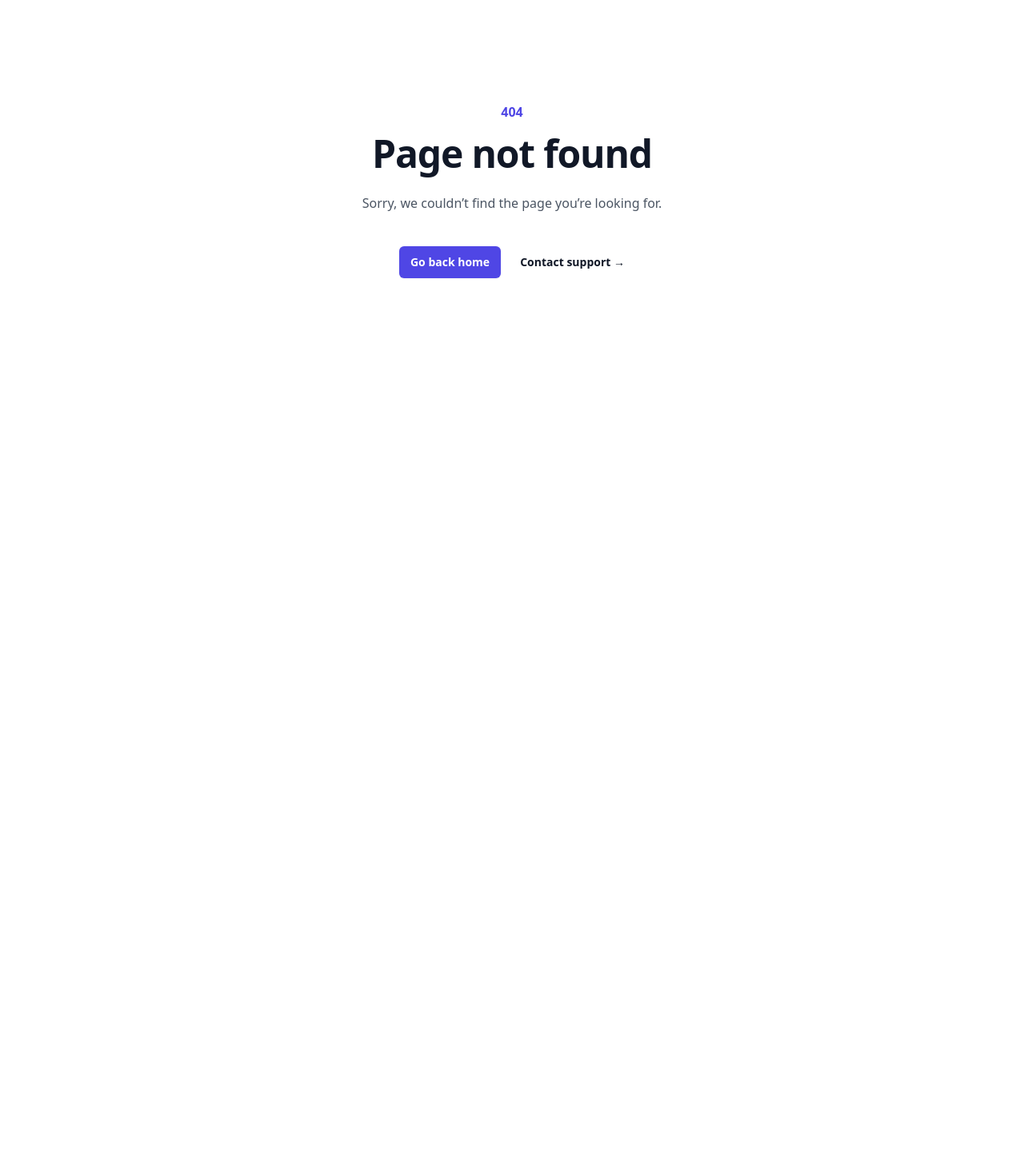
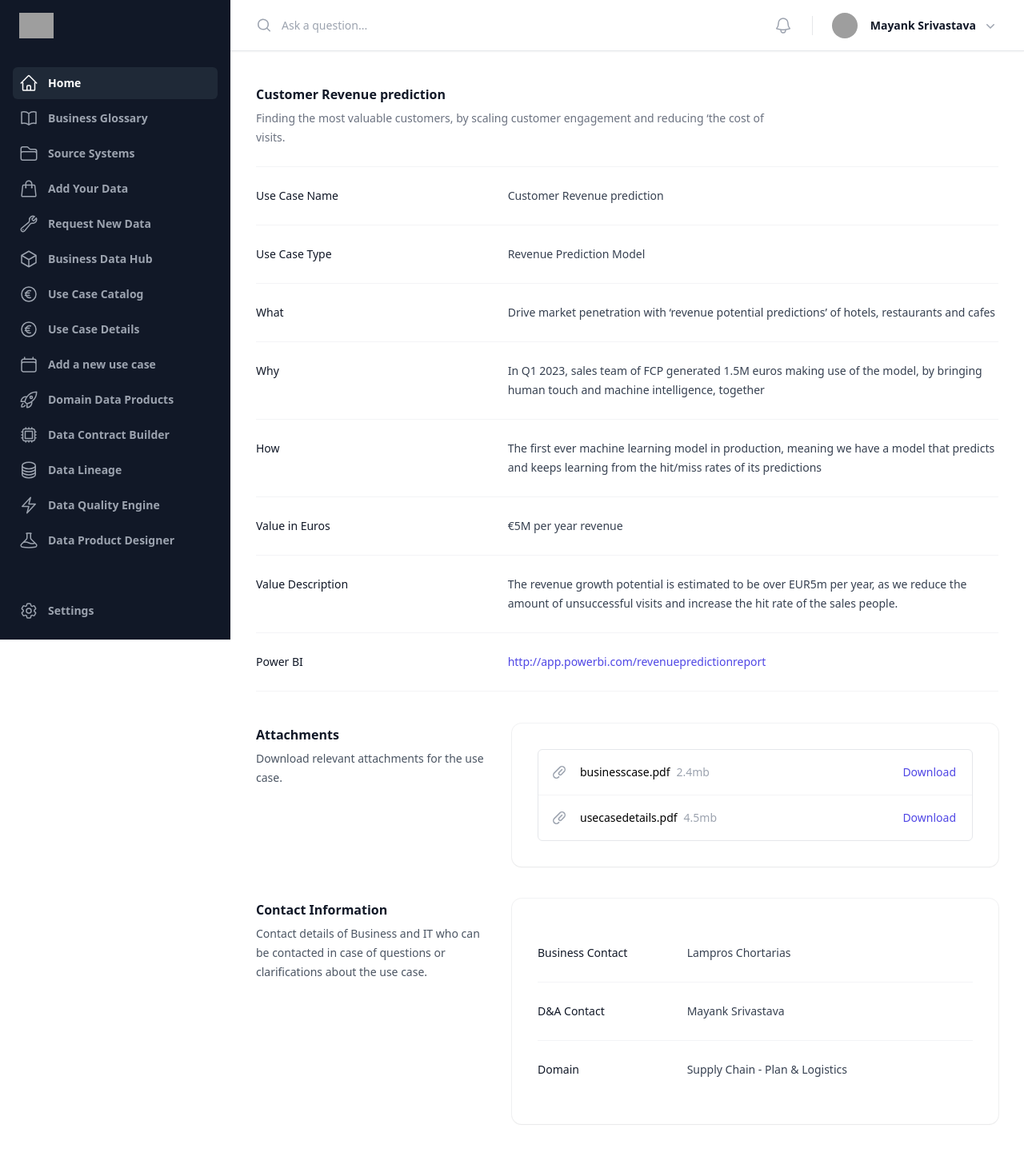
Before and after one commit to sourabhgrover/project-columbus-fe, a React (Vite) app: page /use-case-details in a window 1280 px wide. Before the commit this address led to /404. Shown: the whole page at 80% size. Before the commit the page ends 800 px from the top, so only its background shows below. Built offline with nearby package versions, Linux system fonts and the light colour scheme; grey boxes are pictures that could not be loaded.

Commit message:
Added Use Case Details page

```diff
--- a/src/layouts/dashboard/index.jsx
+++ b/src/layouts/dashboard/index.jsx
@@ -72,6 +72,12 @@ const navigation = [
   {
     name: "Use Case Catalog",
     href: "/use-case-catalog",
+    icon: CurrencyEuroIcon,
+    current: false,
+  },
+  {
+    name: "Use Case Details",
+    href: "/use-case-details",
     icon: CurrencyEuroIcon,
     current: false,
   },
--- /dev/null
+++ b/src/pages/useCaseDetails.jsx
@@ -0,0 +1,198 @@
+import { PaperClipIcon } from "@heroicons/react/20/solid";
+
+export default function useCaseDetails() {
+  return (
+    <div>
+      <div className="px-4 sm:px-0">
+        <h3 className="text-base font-semibold leading-7 text-gray-900">
+          Customer Revenue prediction
+        </h3>
+        <p className="mt-1 max-w-2xl text-sm leading-6 text-gray-500">
+          Finding the most valuable customers, by scaling customer engagement
+          and reducing ‘the cost of visits.
+        </p>
+      </div>
+      <div className="mt-6 border-t border-gray-100">
+        <dl className="divide-y divide-gray-100">
+          <div className="px-4 py-6 sm:grid sm:grid-cols-3 sm:gap-4 sm:px-0">
+            <dt className="text-sm font-medium leading-6 text-gray-900">
+              Use Case Name
+            </dt>
+            <dd className="mt-1 text-sm leading-6 text-gray-700 sm:col-span-2 sm:mt-0">
+              Customer Revenue prediction
+            </dd>
+          </div>
+          <div className="px-4 py-6 sm:grid sm:grid-cols-3 sm:gap-4 sm:px-0">
+            <dt className="text-sm font-medium leading-6 text-gray-900">
+              Use Case Type
+            </dt>
+            <dd className="mt-1 text-sm leading-6 text-gray-700 sm:col-span-2 sm:mt-0">
+              Revenue Prediction Model
+            </dd>
+          </div>
+          <div className="px-4 py-6 sm:grid sm:grid-cols-3 sm:gap-4 sm:px-0">
+            <dt className="text-sm font-medium leading-6 text-gray-900">
+              What
+            </dt>
+            <dd className="mt-1 text-sm leading-6 text-gray-700 sm:col-span-2 sm:mt-0">
+              Drive market penetration with ‘revenue potential predictions’ of
+              hotels, restaurants and cafes
+            </dd>
+          </div>
+          <div className="px-4 py-6 sm:grid sm:grid-cols-3 sm:gap-4 sm:px-0">
+            <dt className="text-sm font-medium leading-6 text-gray-900">Why</dt>
+            <dd className="mt-1 text-sm leading-6 text-gray-700 sm:col-span-2 sm:mt-0">
+              In Q1 2023, sales team of FCP generated 1.5M euros making use of
+              the model, by bringing human touch and machine intelligence,
+              together
+            </dd>
+          </div>
+          <div className="px-4 py-6 sm:grid sm:grid-cols-3 sm:gap-4 sm:px-0">
+            <dt className="text-sm font-medium leading-6 text-gray-900">How</dt>
+            <dd className="mt-1 text-sm leading-6 text-gray-700 sm:col-span-2 sm:mt-0">
+              The first ever machine learning model in production, meaning we
+              have a model that predicts and keeps learning from the hit/miss
+              rates of its predictions
+            </dd>
+          </div>
+          <div className="px-4 py-6 sm:grid sm:grid-cols-3 sm:gap-4 sm:px-0">
+            <dt className="text-sm font-medium leading-6 text-gray-900">
+              Value in Euros
+            </dt>
+            <dd className="mt-1 text-sm leading-6 text-gray-700 sm:col-span-2 sm:mt-0">
+              €5M per year revenue
+            </dd>
+          </div>
+          <div className="px-4 py-6 sm:grid sm:grid-cols-3 sm:gap-4 sm:px-0">
+            <dt className="text-sm font-medium leading-6 text-gray-900">
+              Value Description
+            </dt>
+            <dd className="mt-1 text-sm leading-6 text-gray-700 sm:col-span-2 sm:mt-0">
+              The revenue growth potential is estimated to be over EUR5m per
+              year, as we reduce the amount of unsuccessful visits and increase
+              the hit rate of the sales people.
+            </dd>
+          </div>
+
+          <div className="px-4 py-6 sm:grid sm:grid-cols-3 sm:gap-4 sm:px-0">
+            <dt className="text-sm font-medium leading-6 text-gray-900">
+              Power BI
+            </dt>
+            <dd className="mt-1 text-sm leading-6 text-gray-700 sm:col-span-2 sm:mt-0">
+              <a
+                href="http://app.powerbi.com/revenuepredictionreport"
+                className="text-indigo-600 hover:text-indigo-500"
+              >
+                http://app.powerbi.com/revenuepredictionreport
+              </a>
+            </dd>
+          </div>
+         <div className="grid grid-cols-1 gap-x-8 gap-y-8 pt-10 md:grid-cols-3">
+  <div className="px-4 sm:px-0">
+    <h2 className="text-base font-semibold leading-7 text-gray-900">
+      Attachments
+    </h2>
+    <p className="mt-1 text-sm leading-6 text-gray-600">
+      Download relevant attachments for the use case.
+    </p>
+  </div>
+  <div className="bg-white shadow-sm ring-1 ring-gray-900/5 sm:rounded-xl md:col-span-2">
+    <div className="px-4 py-6 sm:p-8">
+      <ul
+        role="list"
+        className="divide-y divide-gray-100 rounded-md border border-gray-200"
+      >
+        <li className="flex items-center justify-between py-4 pl-4 pr-5 text-sm leading-6">
+          <div className="flex w-0 flex-1 items-center">
+            <PaperClipIcon
+              aria-hidden="true"
+              className="h-5 w-5 flex-shrink-0 text-gray-400"
+            />
+            <div className="ml-4 flex min-w-0 flex-1 gap-2">
+              <span className="truncate font-medium">
+                businesscase.pdf
+              </span>
+              <span className="flex-shrink-0 text-gray-400">2.4mb</span>
+            </div>
+          </div>
+          <div className="ml-4 flex-shrink-0">
+            <a
+              href="#"
+              className="font-medium text-indigo-600 hover:text-indigo-500"
+            >
+              Download
+            </a>
+          </div>
+        </li>
+        <li className="flex items-center justify-between py-4 pl-4 pr-5 text-sm leading-6">
+          <div className="flex w-0 flex-1 items-center">
+            <PaperClipIcon
+              aria-hidden="true"
+              className="h-5 w-5 flex-shrink-0 text-gray-400"
+            />
+            <div className="ml-4 flex min-w-0 flex-1 gap-2">
+              <span className="truncate font-medium">
+                usecasedetails.pdf
+              </span>
+              <span className="flex-shrink-0 text-gray-400">4.5mb</span>
+            </div>
+          </div>
+          <div className="ml-4 flex-shrink-0">
+            <a
+              href="#"
+              className="font-medium text-indigo-600 hover:text-indigo-500"
+            >
+              Download
+            </a>
+          </div>
+        </li>
+      </ul>
+    </div>
+  </div>
+</div>
+        </dl>
+      </div>
+      <div className="grid grid-cols-1 gap-x-8 gap-y-8 pt-10 md:grid-cols-3">
+        <div className="px-4 sm:px-0">
+          <h2 className="text-base font-semibold leading-7 text-gray-900">
+            Contact Information
+          </h2>
+          <p className="mt-1 text-sm leading-6 text-gray-600">
+            Contact details of Business and IT who can be contacted in
+            case of questions or clarifications about the use case.
+          </p>
+        </div>
+        <div className="bg-white shadow-sm ring-1 ring-gray-900/5 sm:rounded-xl md:col-span-2">
+          <div className="px-4 py-6 sm:p-8">
+            <dl className="divide-y divide-gray-100">
+              <div className="px-4 py-6 sm:grid sm:grid-cols-3 sm:gap-4 sm:px-0">
+                <dt className="text-sm font-medium leading-6 text-gray-900">
+                  Business Contact
+                </dt>
+                <dd className="mt-1 text-sm leading-6 text-gray-700 sm:col-span-2 sm:mt-0">
+                  Lampros Chortarias
+                </dd>
+              </div>
+              <div className="px-4 py-6 sm:grid sm:grid-cols-3 sm:gap-4 sm:px-0">
+                <dt className="text-sm font-medium leading-6 text-gray-900">
+                  D&A Contact
+                </dt>
+                <dd className="mt-1 text-sm leading-6 text-gray-700 sm:col-span-2 sm:mt-0">
+                  Mayank Srivastava
+                </dd>
+              </div>
+              <div className="px-4 py-6 sm:grid sm:grid-cols-3 sm:gap-4 sm:px-0">
+                <dt className="text-sm font-medium leading-6 text-gray-900">
+                  Domain
+                </dt>
+                <dd className="mt-1 text-sm leading-6 text-gray-700 sm:col-span-2 sm:mt-0">
+                  Supply Chain - Plan & Logistics
+                </dd>
+              </div>
+            </dl>
+          </div>
+        </div>
+      </div>
+    </div>
+  );
+}
--- a/src/routes/index.jsx
+++ b/src/routes/index.jsx
@@ -16,7 +16,7 @@ export const UseCaseCatalog = lazy(() => import("../pages/useCaseCatalog"));
 export const AddYourData = lazy(() => import("../pages/addYourData"));
 export const RequestData = lazy(() => import("../pages/requestNewData"));
 export const SourceSystemDetails = lazy(() => import("../pages/SourceSystemDetails"));
-
+export const UseCaseDetails = lazy(() => import("../pages/useCaseDetails"));
 
 
 export default function Router() {
@@ -45,7 +45,8 @@ export default function Router() {
         { path: 'business-glossary', element: <BusinessGlossary /> },
         { path: 'use-case-catalog', element: <UseCaseCatalog /> },
         { path: 'add-your-data', element: <AddYourData /> },
-        { path: 'request-new-data', element: <RequestData /> }
+        { path: 'request-new-data', element: <RequestData /> },
+        { path: 'use-case-details', element: <UseCaseDetails /> }
       ],
     },
     {
```
